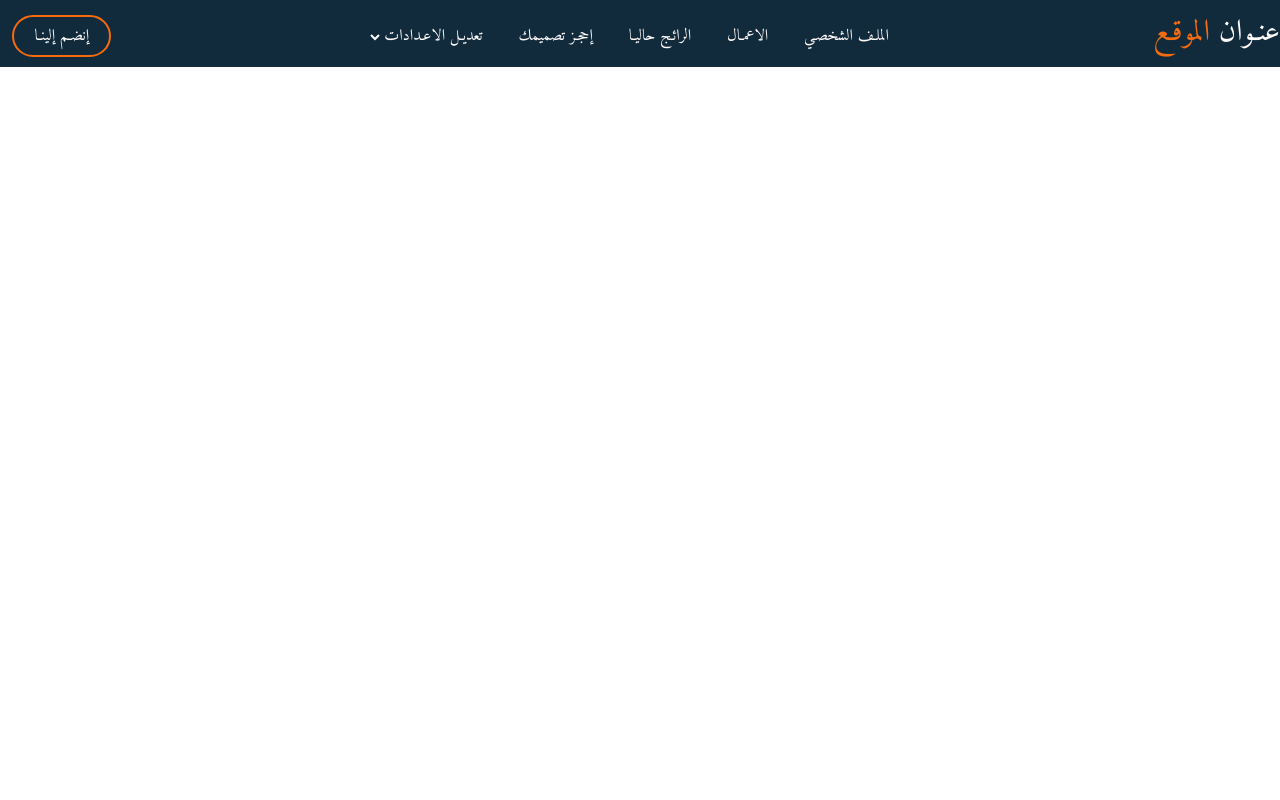
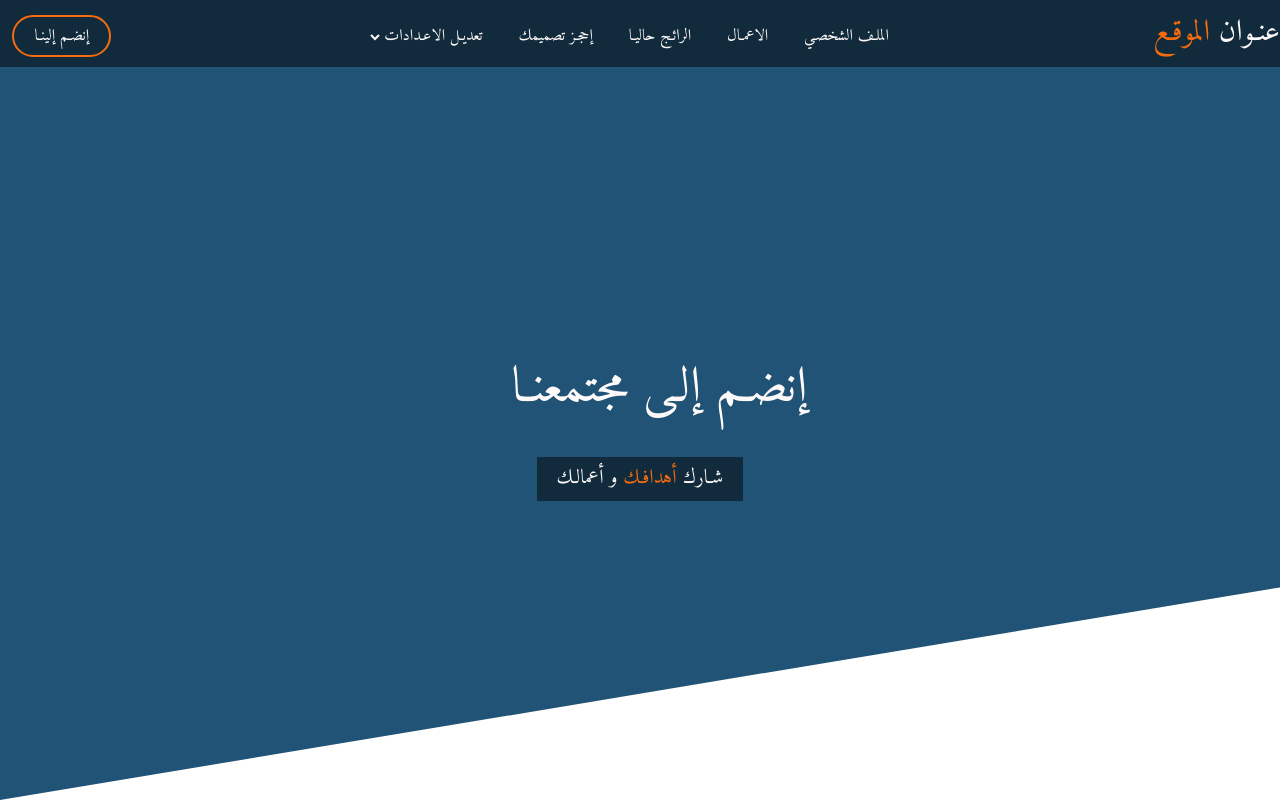
Before and after one commit to Abdelilah-Riouj/old_portfolio, a PHP site: page / in a window 1280 px wide. Run offline with PHP 8.4, Linux system fonts and the light colour scheme; some libraries are stand-ins or nearby versions; some web fonts are replaced.

Commit message:
ADD Slider

```diff
--- a/includes/templates/header.php
+++ b/includes/templates/header.php
@@ -11,4 +11,7 @@
 
 </head>
 <body>
-    <?php include $temp . 'navbar.php'; ?>
+    <?php
+        include $temp . 'navbar.php';
+        include $temp . 'slider.php';
+    ?>
--- a/includes/templates/slider.php
+++ b/includes/templates/slider.php
@@ -0,0 +1,4 @@
+<div class="slider">
+    <h1>إنضـم إلـى مجتمعنـا<i class="fa fa-users"></i> </h1>
+    <h5>شـارك <span>أهدافـك</span> و أعمالـك</h5>
+</div>
--- a/layout/css/main.css
+++ b/layout/css/main.css
@@ -99,3 +99,39 @@
   margin: 0 15px;
   cursor: pointer;
 }
+* body .slider {
+  background-color: #205375;
+  width: 100%;
+  height: calc(100vh - 67px);
+  color: snow;
+  display: -webkit-box;
+  display: -ms-flexbox;
+  display: flex;
+  -webkit-box-pack: center;
+      -ms-flex-pack: center;
+          justify-content: center;
+  -webkit-box-align: center;
+      -ms-flex-align: center;
+          align-items: center;
+  -webkit-box-orient: vertical;
+  -webkit-box-direction: normal;
+      -ms-flex-flow: column;
+          flex-flow: column;
+  -webkit-clip-path: polygon(50% 0%, 100% 0, 100% 71%, 0 100%, 0 100%, 0% 60%, 0 0);
+          clip-path: polygon(50% 0%, 100% 0, 100% 71%, 0 100%, 0 100%, 0% 60%, 0 0);
+}
+* body .slider h1 {
+  font-size: 50px;
+}
+* body .slider h1 svg {
+  margin-right: 10px;
+  color: snow;
+}
+* body .slider h5 {
+  background: #112B3C;
+  padding: 10px 20px;
+  margin-top: 30px;
+}
+* body .slider h5 span {
+  color: #F66B0E;
+}
--- a/layout/css/main.sass
+++ b/layout/css/main.sass
@@ -76,3 +76,24 @@ $color-back: #f4f4f4
             font-size: 20px
             margin: 0 15px
             cursor: pointer
+    .slider
+      background-color: $color-main
+      width: 100%
+      height: calc(100vh - 67px)
+      color: $color-light
+      display: flex
+      justify-content: center
+      align-items: center
+      flex-flow: column
+      clip-path: polygon(50% 0%, 100% 0, 100% 71%, 0 100%, 0 100%, 0% 60%, 0 0)
+      h1
+        font-size: 50px
+        svg
+          margin-right: 10px
+          color: $color-light
+      h5
+        background: $color-global
+        padding: 10px 20px
+        margin-top: 30px
+        span
+          color: $color-text
```
